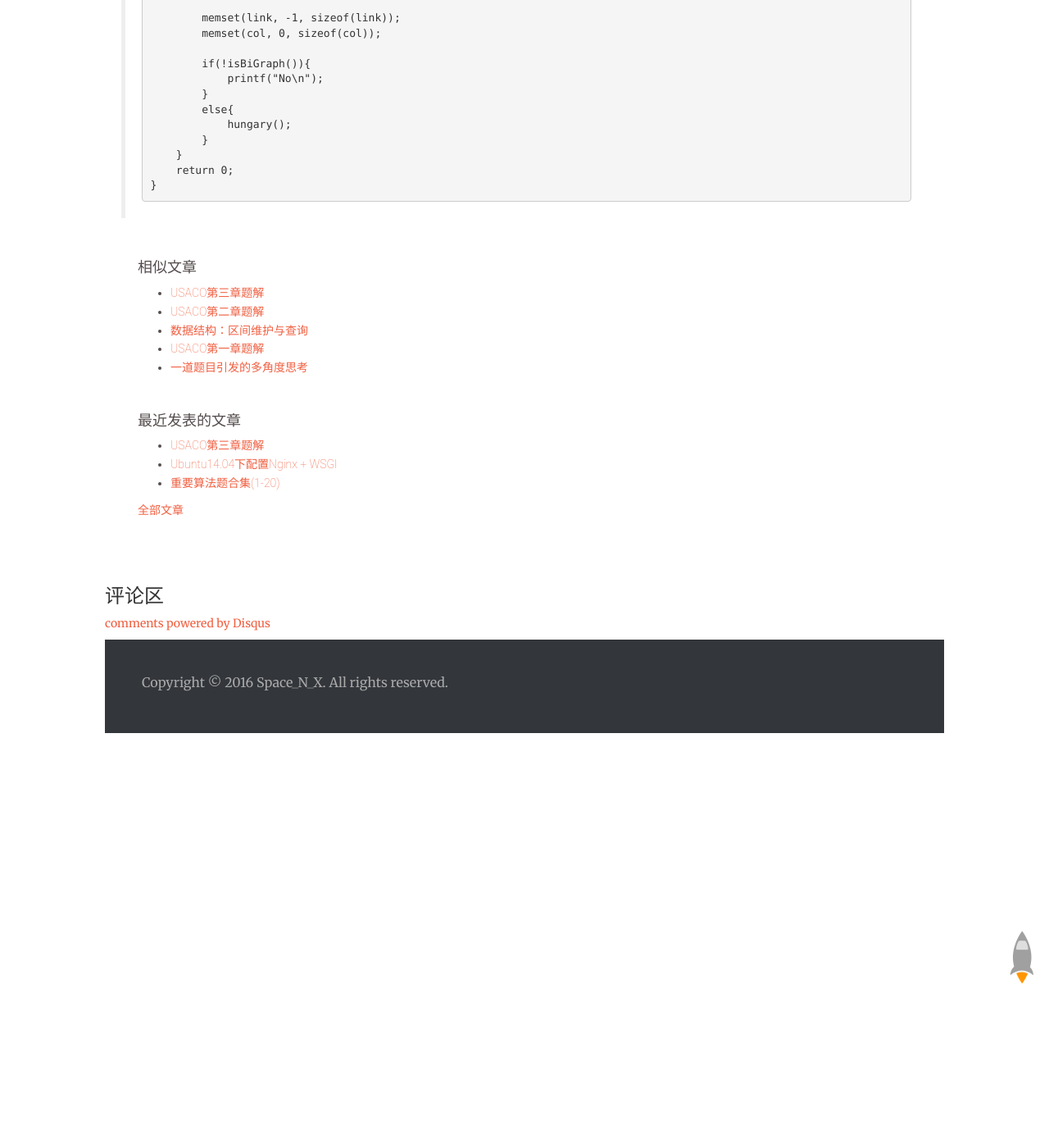
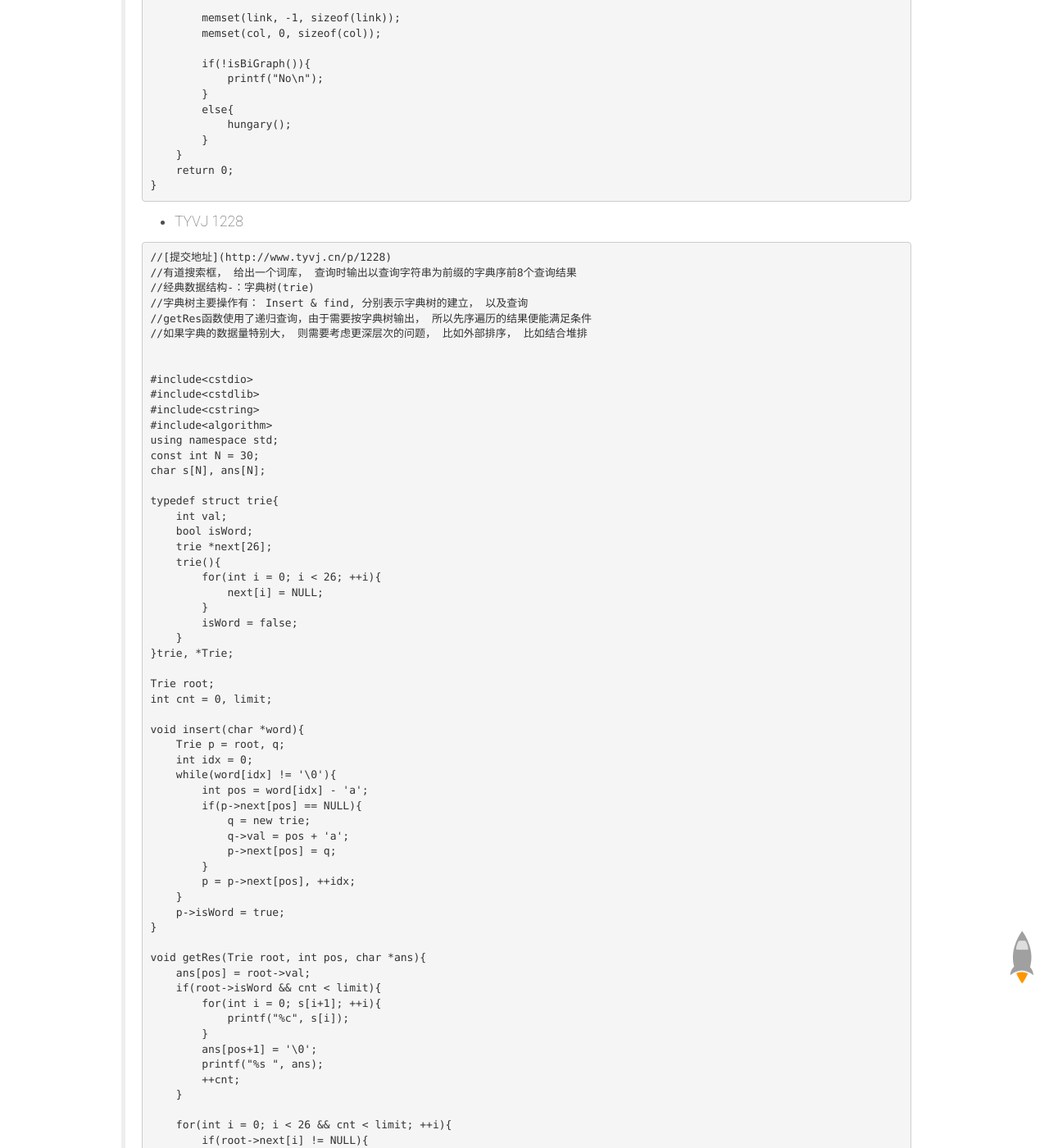
Before and after one commit to tcOops/hololens, a Jekyll site: the page built from _posts/2015-08-14-classical-algo-1-20.md, in a window 1280 px wide and 1400 px high, scrolled down 9013 px. Shown: the whole window at 82% size. Built offline with Jekyll 4.4.1, drawn with Linux system fonts in a browser that asks for light colours; Markdown is read by kramdown in place of the engine named in the settings; comment, search, counter and statistics services are not loaded; before the commit the page ends 9907 px from its top, so only the background shows below that; some of the changed text lies outside the part shown.

Commit message:
add new post

````diff
--- a/_posts/2015-08-14-classical-algo-1-20.md
+++ b/_posts/2015-08-14-classical-algo-1-20.md
@@ -496,3 +496,119 @@ int main(){
     return 0;
 }
 ```
+
+* TYVJ 1228
+
+```
+//[提交地址](http://www.tyvj.cn/p/1228)
+//有道搜索框， 给出一个词库， 查询时输出以查询字符串为前缀的字典序前8个查询结果
+//经典数据结构-：字典树(trie)
+//字典树主要操作有： Insert & find, 分别表示字典树的建立， 以及查询
+//getRes函数使用了递归查询，由于需要按字典树输出， 所以先序遍历的结果便能满足条件
+//如果字典的数据量特别大， 则需要考虑更深层次的问题， 比如外部排序， 比如结合堆排
+
+
+#include<cstdio>
+#include<cstdlib>
+#include<cstring>
+#include<algorithm>
+using namespace std;
+const int N = 30;
+char s[N], ans[N];
+
+typedef struct trie{
+    int val;
+    bool isWord;
+    trie *next[26];
+    trie(){
+        for(int i = 0; i < 26; ++i){
+            next[i] = NULL;
+        }
+        isWord = false;
+    }
+}trie, *Trie;
+
+Trie root;
+int cnt = 0, limit;
+
+void insert(char *word){
+    Trie p = root, q;
+    int idx = 0;
+    while(word[idx] != '\0'){
+        int pos = word[idx] - 'a';
+        if(p->next[pos] == NULL){
+            q = new trie;
+            q->val = pos + 'a';
+            p->next[pos] = q;
+        }
+        p = p->next[pos], ++idx;
+    }
+    p->isWord = true;
+}
+
+void getRes(Trie root, int pos, char *ans){
+    ans[pos] = root->val;
+    if(root->isWord && cnt < limit){
+        for(int i = 0; s[i+1]; ++i){
+            printf("%c", s[i]);
+        }
+        ans[pos+1] = '\0';
+        printf("%s ", ans);
+        ++cnt;
+    }
+
+    for(int i = 0; i < 26 && cnt < limit; ++i){
+        if(root->next[i] != NULL){
+            getRes(root->next[i], pos+1, ans);
+        }
+    }
+}
+
+bool find(char *word){
+    int pos = 0;
+    Trie p = root;
+
+    while(word[pos]){
+        int val = word[pos] - 'a';
+        if(p->next[val] != NULL){
+            p = p->next[val];
+        }
+        else{
+            break;
+        }
+        ++pos;
+    }
+
+    if(word[pos]){
+        return false;
+    }
+
+    getRes(p, 0, ans);
+    return true;
+}
+
+
+int main(){
+    int n, m;
+    scanf("%d", &n);
+
+    root = new trie;
+    for(int i = 0; i < n; ++i){
+        scanf("%s", s);
+        insert(s);
+    }
+
+    scanf("%d", &m);
+    limit = 8;
+    for(int i = 0; i < m; ++i){
+        scanf("%s", s);
+        cnt = 0;
+        bool ret = find(s);
+        if(!ret){
+            printf("%s", s);
+        }
+        puts("");
+    }
+    return 0;
+}
+```
````
